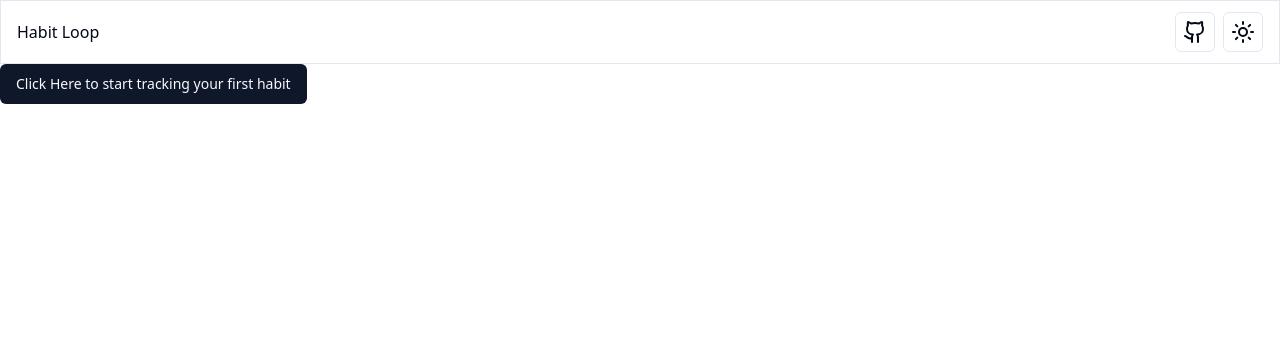
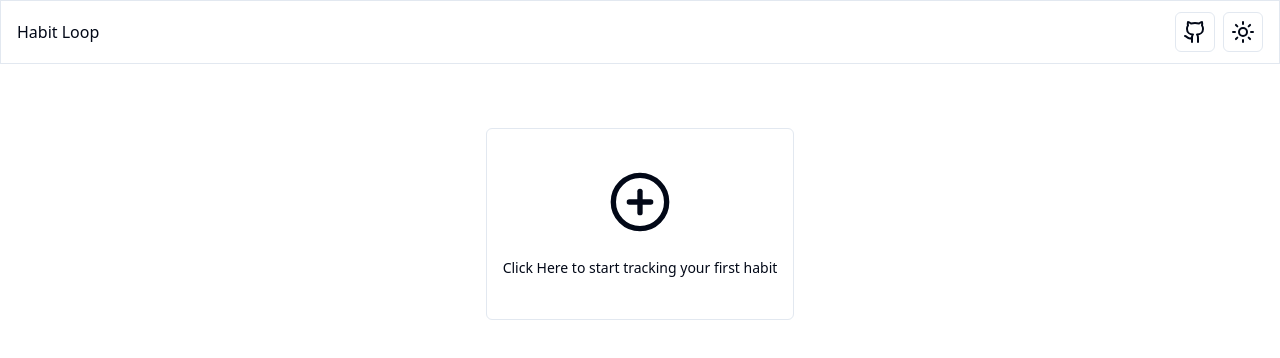
Before and after one commit to pursuance/habit-loop, a React (Vite) app: page / in a window 1280 px wide. Shown: the top 358 px of the page. Built offline with nearby package versions, Linux system fonts and the light colour scheme.

Commit message:
Formatting start button

```diff
--- a/src/components/FirstHabitButton.tsx
+++ b/src/components/FirstHabitButton.tsx
@@ -1,13 +1,19 @@
 import { Button } from "@/components/ui/button";
 import { useHabitStore } from "@/zustandStores/HabitStore";
+import { CirclePlus } from "lucide-react";
 
 export function FirstHabitButton() {
 
   const [addHabit] = useHabitStore((state) => [state.addHabit])
 
   return (
-  <Button onClick={() => addHabit()}>
-    Click Here to start tracking your first habit
-  </Button>
+    <Button
+      onClick={() => addHabit()}
+      variant='outline'
+      className="flex flex-col h-48 gap-6"
+    >
+      <CirclePlus className="h-16 w-16" />
+      Click Here to start tracking your first habit
+    </Button>
   )
 }
--- a/src/components/HabitTable.tsx
+++ b/src/components/HabitTable.tsx
@@ -6,7 +6,7 @@ import { useEffect, useLayoutEffect } from 'react'
 import { AddHabitRow } from '@/components/AddHabitRow'
 import { HabitTableBody } from '@/components/HabitTableBody'
 import { useWindowSize } from 'usehooks-ts'
-import { FirstHabitButton } from '@/components/FirstHabitButton'
+import { LandingPage } from '@/components/LandingPage'
 
 export function HabitTable() {
 
@@ -44,7 +44,7 @@ export function HabitTable() {
 
   if (!habits || habits.length === 0) {
     return(
-      <FirstHabitButton />
+      <LandingPage />
     )
   } else {
     return (
--- /dev/null
+++ b/src/components/LandingPage.tsx
@@ -0,0 +1,9 @@
+import { FirstHabitButton } from "@/components/FirstHabitButton";
+
+export function LandingPage() {
+    return (
+        <div className="flex justify-center mt-16">
+            <FirstHabitButton />
+        </div>
+    )
+}
```
